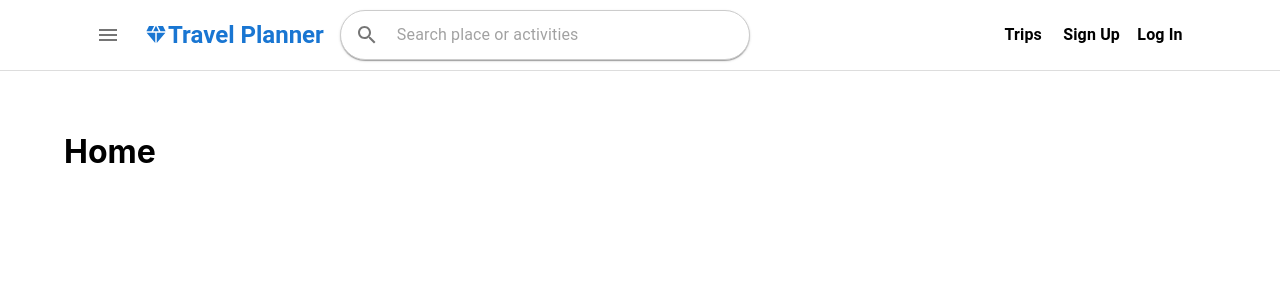
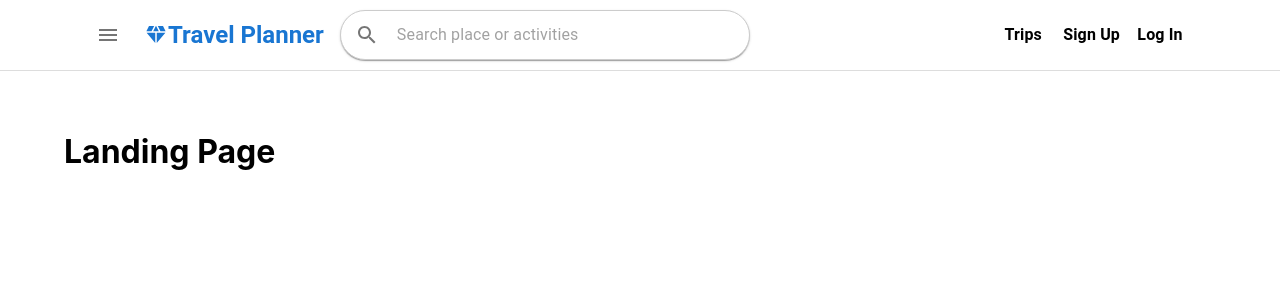
Before and after one commit to Zhengyu0913/Travel-Planner, a React (Create React App) app in the folder Frontend/: page / in a window 1280 px wide. Shown: the top 300 px of the page. Built offline with nearby package versions, Linux system fonts and the light colour scheme.

Commit message:
update tripdetail

```diff
--- a/Frontend/src/App.js
+++ b/Frontend/src/App.js
@@ -5,9 +5,11 @@ import { Route, Routes } from "react-router-dom";
 import Layout from "./components/Layout";
 import ActivityDetail from "./pages/ActivityDetail";
 import Home from "./pages/Home";
+import LandingPage from "./pages/LandingPage";
 import Place from "./pages/Place";
 import Signin from "./pages/Signin";
 import Signup from "./pages/Signup";
+import TripDetail from "./pages/TripDetail";
 import Trips from "./pages/Trips";
 
 function App() {
@@ -38,7 +40,7 @@ function App() {
       >
         <Container sx={{ mt: 5 }}>
           <Routes>
-            <Route path="/" element={<Home></Home>}></Route>
+            <Route path="/" element={<LandingPage></LandingPage>}></Route>
             <Route path="/home" element={<Home></Home>}></Route>
             <Route path="/home/:place" element={<Place></Place>}></Route>
             <Route path="/signin" element={<Signin></Signin>}></Route>
@@ -48,6 +50,10 @@ function App() {
               path="/home/:place/:activity"
               element={<ActivityDetail></ActivityDetail>}
             ></Route>
+            <Route
+              path="/trips/details"
+              element={<TripDetail></TripDetail>}
+            ></Route>
           </Routes>
         </Container>
       </Box>
--- /dev/null
+++ b/Frontend/src/pages/LandingPage.js
@@ -0,0 +1,9 @@
+import React from "react";
+
+export default function LandingPage() {
+  return (
+    <div>
+      <h1>Landing Page</h1>
+    </div>
+  );
+}
--- /dev/null
+++ b/Frontend/src/pages/TripDetail.js
@@ -0,0 +1,5 @@
+import React from "react";
+
+export default function TripDetail() {
+  return <div>Trip Detail</div>;
+}
--- a/Frontend/src/pages/Trips.js
+++ b/Frontend/src/pages/Trips.js
@@ -1,5 +1,11 @@
 import React from "react";
+import { Link } from "react-router-dom";
 
 export default function Trips() {
-  return <h1>Trips</h1>;
+  return (
+    <>
+      <h1>Trips</h1>
+      <Link to="/trips/details"> Trip Details</Link>
+    </>
+  );
 }
```
